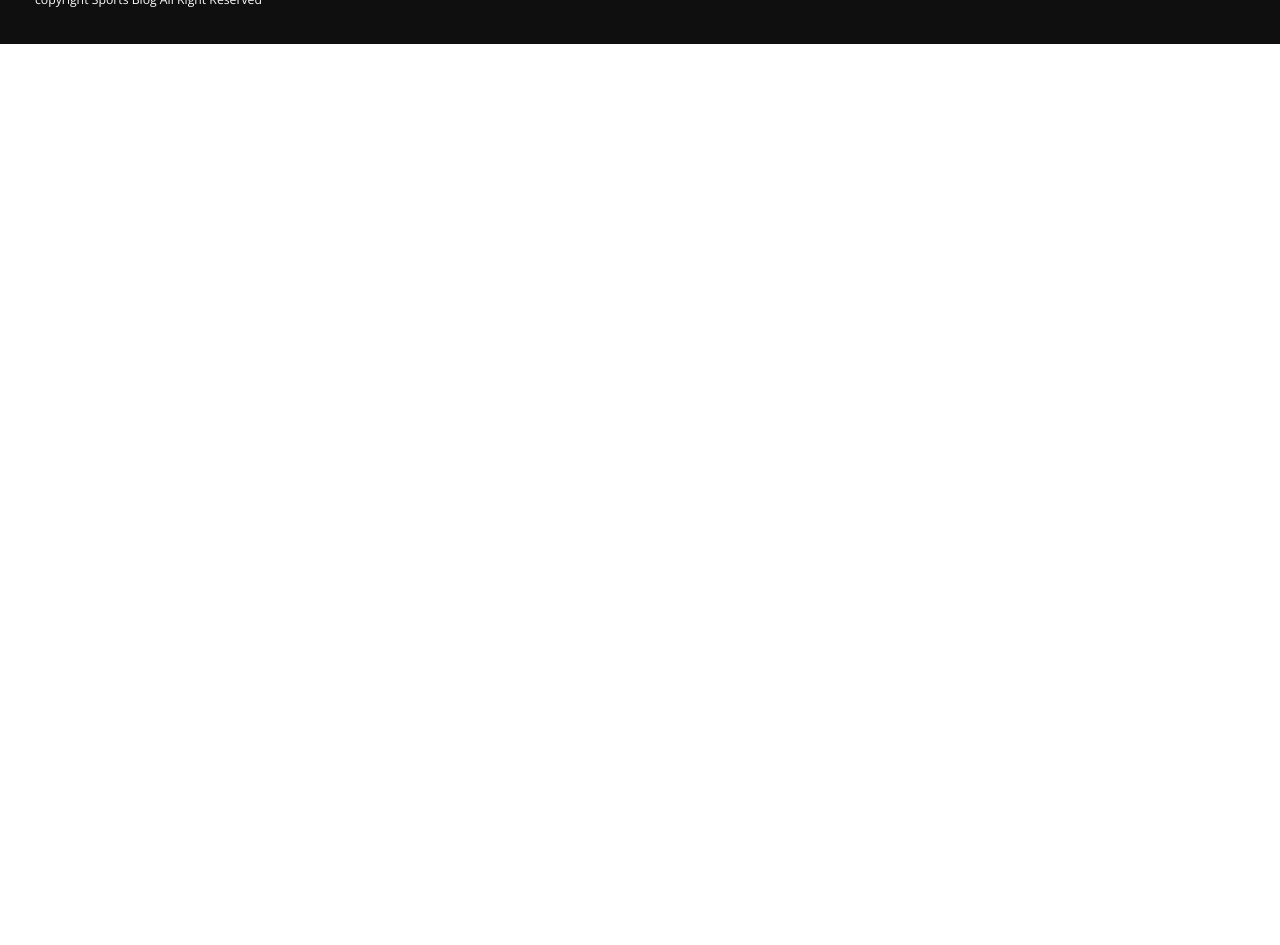
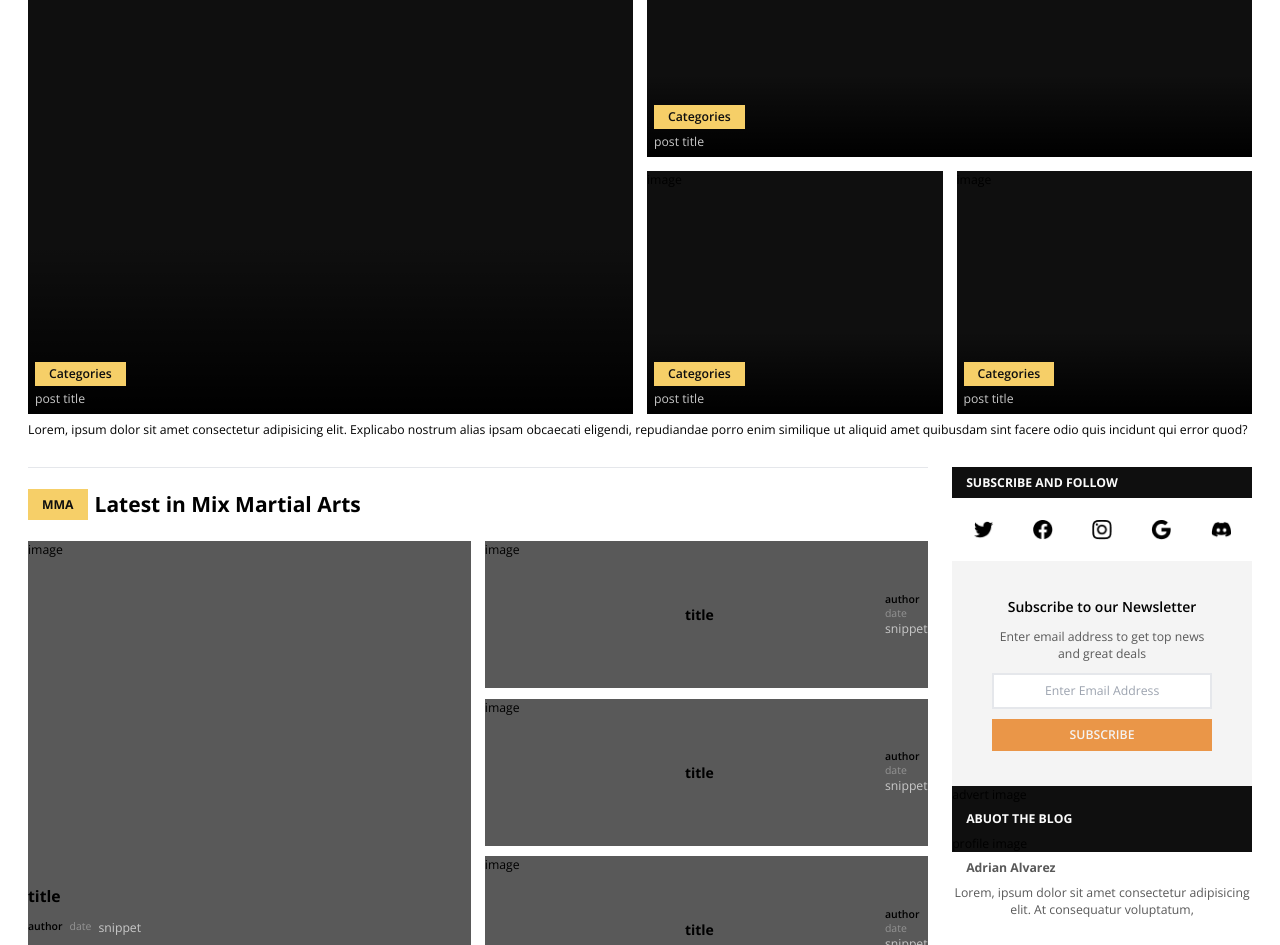
Before and after one commit to N4N1T0/sports-ai-blog, a Next.js app: page / in a window 1280 px wide. Shown: the part 360-1305 px from the top of the page. Before the commit the page ends 800 px from the top, so only its background shows below. Built offline with nearby package versions, Linux system fonts and the light colour scheme.

Commit message:
adding more components 3 to home 4 to shared

```diff
--- /dev/null
+++ b/app/(home)/Boxing.tsx
@@ -0,0 +1,38 @@
+import React from 'react'
+import Card from 'app/(shared)/Card'
+
+const Boxing = () => {
+  return (
+    <section className='mt-10'>
+      <hr className='border-1'/>
+
+      {/* Header */}
+      <div className='flex items-center gap-2 my-6'>
+        <h4 className='bg-accent-green py-2 px-4 text-wh-900 text-sm font-bold uppercase'>Boxing</h4>
+        <p className='font-bold text-2xl'>Latest in Boxing</p>
+      </div>
+
+      {/* Section */}
+      <div className='sm:flex justify-between gap-6'>
+        <Card
+          className='basis-1/3 bg-wh-500 mt-4 sm:mt-0'
+          imageHeihgt='h-80'
+        ></Card>
+        <Card
+          className='basis-1/3 bg-wh-500 mt-4 sm:mt-0'
+          imageHeihgt='h-80'
+        ></Card>
+        <Card
+          className='basis-1/3 bg-wh-500 mt-4 sm:mt-0'
+          imageHeihgt='h-80'
+        ></Card>
+      </div>
+      <Card
+        className='sm:flex bg-wh-500 justify-between items-center gap-2 mt-6 mb-4'
+        imageHeihgt='h-80'
+        ></Card>
+    </section>
+  )
+}
+
+export default Boxing
--- /dev/null
+++ b/app/(home)/Mma.tsx
@@ -0,0 +1,42 @@
+import React from 'react'
+import Card from 'app/(shared)/Card'
+
+const Mma = () => {
+  return (
+    <section>
+      <hr className='border-1'/>
+      {/* Header */}
+
+      <div className='flex items-center gap-2 my-6'>
+        <h4 className='bg-accent-orange py-2 px-4 text-wh-900 text-sm font-bold uppercase'>MMA</h4>
+        <p className='font-bold text-2xl'>Latest in Mix Martial Arts</p>
+      </div>
+
+      {/* Section  */}
+      <div className='sm:grid grid-cols-2 grid-rows-3 gap-x-4 gap-y-3 my-4'>
+        <Card
+          className='bg-wh-500 row-span-3 col-span-1'
+          imageHeihgt='h-96'
+          isLongForm
+        ></Card>
+        <Card
+          className='bg-wh-500 row-span-1 col-span-1 mt-5 sm:mt-0 flex-between'
+          imageHeihgt='h-40'
+          isSmallCard
+        ></Card>
+        <Card
+          className='bg-wh-500 row-span-1 col-span-1 mt-5 sm:mt-0 flex-between'
+          imageHeihgt='h-40'
+          isSmallCard
+        ></Card>
+        <Card
+          className='bg-wh-500 row-span-1 col-span-1 mt-5 sm:mt-0 flex-between'
+          imageHeihgt='h-40'
+          isSmallCard
+        ></Card>
+      </div>
+    </section>
+  )
+}
+
+export default Mma
--- /dev/null
+++ b/app/(home)/Trending.tsx
@@ -0,0 +1,48 @@
+import Link from 'next/link'
+import React from 'react'
+
+type TrendingCardsProps = {
+  className?: string
+}
+
+const TrendingCard = ({ className }: TrendingCardsProps) => {
+  return (
+    <Link
+     className={`${className} sm:mt-0 sm:h-auto relative mt-5 block w-full h-96 hover:opacity-70 transition-all duration-200`}
+    //  href={`${process.env.NEXT_PUBLIC_URL}/post/${post?.id}`}
+    href='/'
+    >
+      <div className='z-0 relative w-full h-full bg-wh-900'>
+        image
+      </div>
+      <div className='absolute z-1 w-full h-full inset-0 bg-gradient-gradual' />
+      <div className='absolute z-2 bottom-0 left-0 p-2 '>
+         <h4 className='inline-block px-4 py-1 font-semibold bg-accent-orange text-wh-900'>Categories</h4>
+         <div className='text-wh-100 mt-1'>post title</div>
+      </div>
+    </Link>
+  )
+}
+
+const Trending = () => {
+  return (
+    <section className='pt-3 pb-8'>
+      <div className='flex items-center gap-2'>
+        <div className='uppercase bg-wh-900 py-2 px-8 text-wh-10 font-bold'>trending
+        </div>
+        <p className='text-sm'>Lorem ipsum, dolor sit amet consectetur adipisicing elit.</p>
+      </div>
+
+       {/* Grid Articules */}
+       <div className='sm:grid gap-4 grid-cols-4 grid-rows-2 sm:h-[500px] my-2'>
+         <TrendingCard className='col-span-2 row-span-2 bg-wh-500'></TrendingCard>
+         <TrendingCard className='col-span-2 row-span-1 bg-wh-500'></TrendingCard>
+         <TrendingCard className='col-span-1 row-span-1 bg-wh-500'></TrendingCard>
+         <TrendingCard className='col-span-1 row-span-1 bg-wh-500'></TrendingCard>
+      </div>
+      <p className='text-sm'>Lorem, ipsum dolor sit amet consectetur adipisicing elit. Explicabo nostrum alias ipsam obcaecati eligendi, repudiandae porro enim similique ut aliquid amet quibusdam sint facere odio quis incidunt qui error quod?</p>
+    </section>
+  )
+}
+
+export default Trending
--- /dev/null
+++ b/app/(shared)/Card.tsx
@@ -0,0 +1,40 @@
+import React from 'react'
+import Link from 'next/link'
+
+type Props = {
+  className?: string,
+  imageHeihgt: string,
+  isSmallCard?: boolean,
+  isLongForm?: boolean
+}
+
+const Card = ({
+  className,
+  imageHeihgt,
+  isSmallCard = false,
+  isLongForm = false
+}: Props) => {
+  return (
+    <div className={className}>
+      <Link className='basis-full hover:opacity-70' href='/'>
+        <div className={`relative w-auto mb-2 ${imageHeihgt}`}>image</div>
+      </Link>
+
+    <div className='basis-full'>
+      <Link href='/'>
+        <h4 className={`font-bold hover:text-accent-green
+            ${isSmallCard ? 'text-base' : 'text-lg'}
+            ${isSmallCard ? 'line-clamp-2' : ''}`}>title</h4>
+      </Link>
+    </div>
+
+      <div className={`${isSmallCard ? 'my-2' : 'flex my-3'} gap-2`}>
+        <h5 className='font-semibold text-xs'>author</h5>
+        <h6 className='text-wh-300 text-xs'>date</h6>
+        <p className={`text-wh-100 ${isLongForm ? 'line-clamp-5' : 'line-clamp-3'}`}>snippet</p>
+      </div>
+    </div>
+  )
+}
+
+export default Card
--- /dev/null
+++ b/app/(shared)/Fitness.tsx
@@ -0,0 +1,38 @@
+import React from 'react'
+import Card from './Card'
+
+const Fitness = () => {
+  return (
+    <section className='pt-2 mb-10'>
+      <hr className='border-1'/>
+
+      {/* Header */}
+      <div className='flex items-center gap-2 my-6'>
+        <h4 className='bg-accent-green py-2 px-4 text-wh-900 text-sm font-bold uppercase'>Fitness</h4>
+        <p className='font-bold text-2xl'>Latest in Fitness</p>
+      </div>
+
+      {/* Section */}
+      <div className='sm:grid grid-cols-2 gap-8'>
+        <Card
+          className='bg-wh-500 mt-4 sm:mt-0'
+          imageHeihgt='h-80'
+        ></Card>
+        <Card
+          className='bg-wh-500 mt-4 sm:mt-0'
+          imageHeihgt='h-80'
+        ></Card>
+        <Card
+          className='bg-wh-500 mt-4 sm:mt-0'
+          imageHeihgt='h-80'
+        ></Card>
+        <Card
+          className='bg-wh-500 mt-4 sm:mt-0'
+          imageHeihgt='h-80'
+        ></Card>
+      </div>
+    </section>
+  )
+}
+
+export default Fitness
--- a/app/(shared)/Navbar.tsx
+++ b/app/(shared)/Navbar.tsx
@@ -4,10 +4,7 @@
 import { ModeToggle } from './Theme'
 import SocialLinks from './SocialLinks'
 
-
-type Props = {}
-
-const Navbar = (props: Props) => {
+const Navbar = () => {
   return (
     <header className='mb-5'>
       <nav className='flex-between w-full bg-wh-900 text-wh-10 px-10 py-4'>
@@ -15,8 +12,8 @@
           <SocialLinks />
         </div>
         <div className='flex-between gap-10 text-lg'>
-          <Link href='/' className='hover:text-slate-300 transition-colors duration-250'>Home</Link>
-          <Link href='/' className='hover:text-slate-300 transition-colors duration-250'>Trending</Link>
+          <Link href='/' className='hover:text-slate-300 transition-colors duration-200'>Home</Link>
+          <Link href='/' className='hover:text-slate-300 transition-colors duration-200'>Trending</Link>
           <Link href='/' className='hover:text-slate-300 transition-colors duration-200'>About</Link>
         </div>
         <div>
--- /dev/null
+++ b/app/(shared)/Sidebar.tsx
@@ -0,0 +1,32 @@
+"use client"
+
+import React from 'react'
+import SocialLinks from './SocialLinks'
+import { useTheme } from "next-themes"
+import Subscribe from './Subscribe'
+
+type Props = {}
+
+const Sidebar = (props: Props) => {
+
+  const { theme } = useTheme()
+
+  return (
+    <section>
+        <h4 className='bg-wh-900 py-2 px-4 text-wh-50 text-sm font-bold uppercase'>Subscribe and Follow</h4>
+        <div className='my-4 mx-4'>
+          <SocialLinks isDark={theme} />
+        </div>
+        <div>
+          <Subscribe />
+          <div className='bg-wh-900'>advert image</div>
+          <h4 className='bg-wh-900 py-2 px-4 text-wh-50 text-sm font-bold uppercase'>Abuot the blog</h4>
+          <div className='bg-wh-900'>profile image</div>
+          <h4 className='py-2 px-4 text-wh-500 text-sm font-bold'>Adrian Alvarez</h4>
+          <p className='text-wh-500 text-center text-sm'>Lorem, ipsum dolor sit amet consectetur adipisicing elit. At consequatur voluptatum,</p>
+        </div>
+    </section>
+  )
+}
+
+export default Sidebar
--- a/app/(shared)/SocialLinks.tsx
+++ b/app/(shared)/SocialLinks.tsx
@@ -11,7 +11,7 @@
   isDark?: string
 }
 
-const SocialLinks = ({ isDark }: Props) => {
+const SocialLinks = ({ isDark = 'light' }: Props) => {
   return (
     <div className='flex-between gap-3'>
       <Button className='hover:bg-wh-500' size='icon'>
--- /dev/null
+++ b/app/(shared)/Subscribe.tsx
@@ -0,0 +1,21 @@
+import React from "react";
+
+const Subscribe = () => {
+  return (
+    <div className="text-center bg-wh-10 px-5 py-10">
+      <h4 className="font-semibold text-base">Subscribe to our Newsletter</h4>
+      <p className="text-wh-500 my-3 w-5/6 mx-auto">
+        Enter email address to get top news and great deals
+      </p>
+      <input
+        className="text-center w-5/6 min-w-[100px] px-5 py-2 border-2"
+        placeholder="Enter Email Address"
+      />
+      <button className="bg-accent-red text-wh-10 font-semibold w-5/6 min-w-[100px] py-2 px-5 mt-3">
+        SUBSCRIBE
+      </button>
+    </div>
+  );
+};
+
+export default Subscribe;
--- a/app/page.tsx
+++ b/app/page.tsx
@@ -1,7 +1,27 @@
+import Trending from 'app/(home)/Trending'
+import Mma from 'app/(home)/Mma'
+import Boxing from 'app/(home)/Boxing'
+import Fitness from 'app/(shared)/Fitness'
+import Subscribe from '@/app/(shared)/Subscribe'
+import Sidebar from 'app/(shared)/Sidebar'
+
 export default function Home() {
   return (
-    <main>
-
+    <main className="px-8 leading-5">
+      <Trending />
+      <div className="md:flex gap-7 mb-5">
+        <div className="basis-3/4">
+          <Mma />
+          <Boxing />
+          <Fitness />
+          <div className="hidden md:block">
+            <Subscribe />
+          </div>
+        </div>
+        <div className="basis-1/4">
+          <Sidebar />
+        </div>
+      </div>
     </main>
   )
 }
--- /dev/null
+++ b/components/ui/input.tsx
@@ -0,0 +1,25 @@
+import * as React from "react"
+
+import { cn } from "@/lib/utils"
+
+export interface InputProps
+  extends React.InputHTMLAttributes<HTMLInputElement> {}
+
+const Input = React.forwardRef<HTMLInputElement, InputProps>(
+  ({ className, type, ...props }, ref) => {
+    return (
+      <input
+        type={type}
+        className={cn(
+          "flex h-10 w-full rounded-md border border-input bg-background px-3 py-2 text-sm ring-offset-background file:border-0 file:bg-transparent file:text-sm file:font-medium placeholder:text-muted-foreground focus-visible:outline-none focus-visible:ring-2 focus-visible:ring-ring focus-visible:ring-offset-2 disabled:cursor-not-allowed disabled:opacity-50",
+          className
+        )}
+        ref={ref}
+        {...props}
+      />
+    )
+  }
+)
+Input.displayName = "Input"
+
+export { Input }
```
